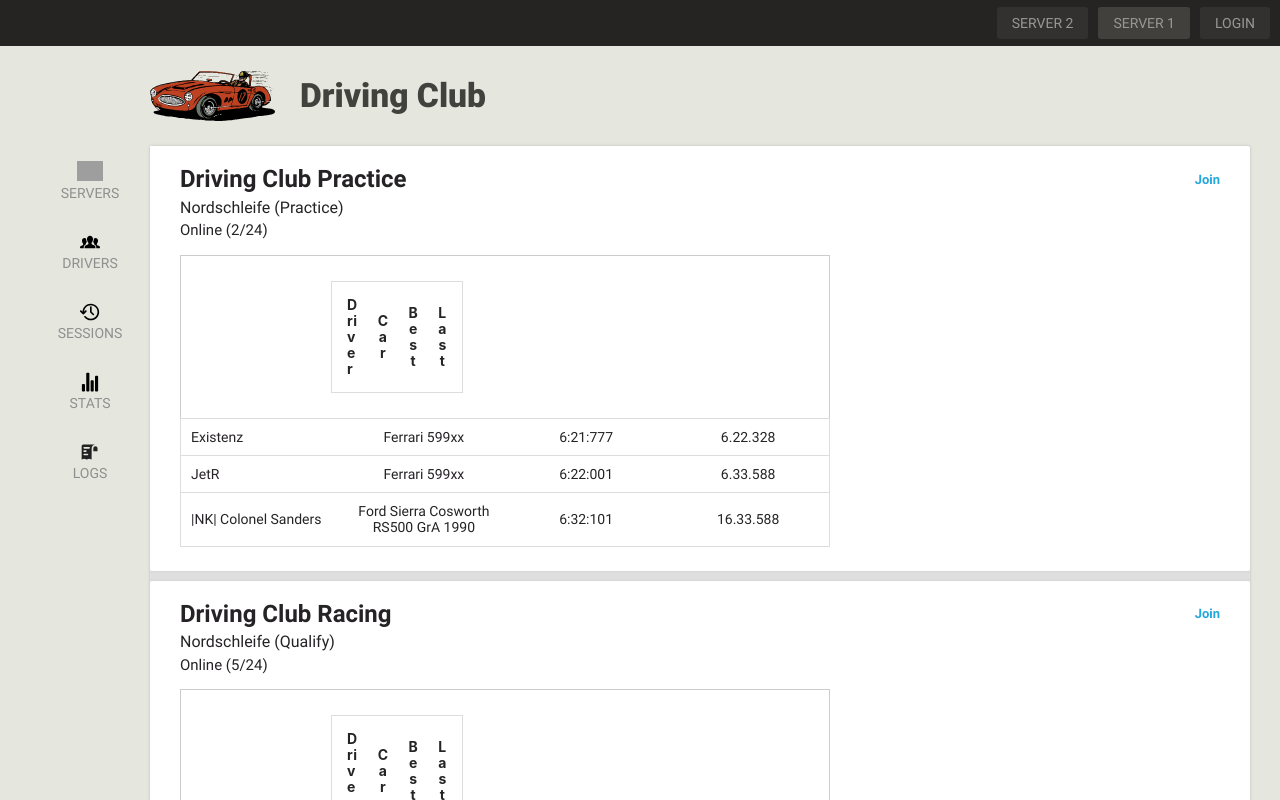
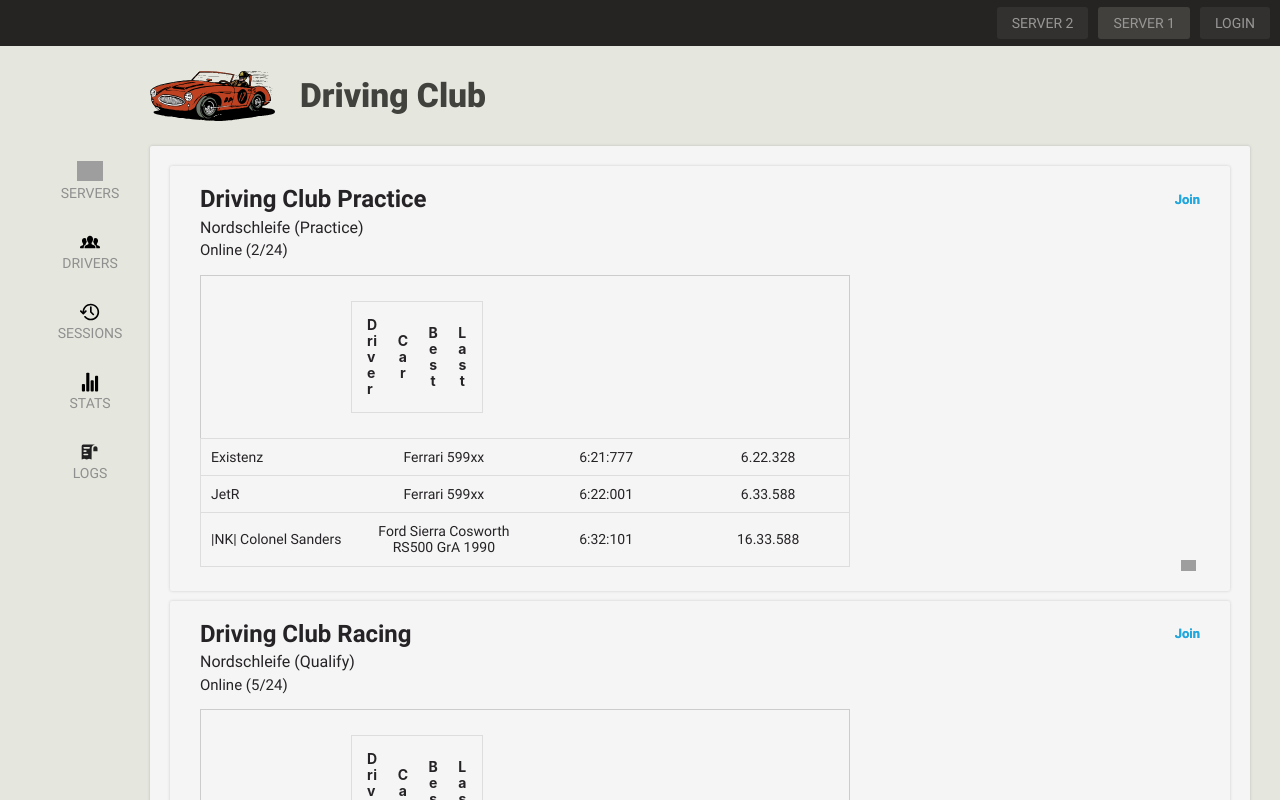
Before and after one commit to Mairo022/driveclub, a React (Vite) app: page / in a window 1280 px wide. Shown: the top 800 px of the page. Built offline with nearby package versions, Linux system fonts and the light colour scheme; grey boxes are pictures that could not be loaded.

Commit message:
Change root and nav background-colour, 'join' positioning, add dropdown button

```diff
--- a/src/components/ui/styles/navbar.scss
+++ b/src/components/ui/styles/navbar.scss
@@ -12,12 +12,12 @@
     border-bottom-left-radius: 3px;
     text-align: center;
     z-index: 1;
+    clip-path: inset(-3px 0 -3px -3px);
 
     &.active {
       color: #666666;
-      background-color: white;
+      background-color: #F5F5F5;
       box-shadow: -1px 0 3px #bababa;
-      clip-path: inset(-3px 0px -3px -3px);
     }
 
     &::before {
@@ -32,7 +32,7 @@
       transition: transform 250ms ease-in-out;
       transform: scaleX(0);
       transform-origin: right;
-      background-color: white;
+      background-color: #F5F5F5;
       border-top-left-radius: 3px;
       border-bottom-left-radius: 3px;
     }
@@ -42,7 +42,7 @@
     }
 
     &:hover {
-      background-color: white;
+      background-color: #F5F5F5;
       transition: 0.5s background-color ease-in-out ;
     }
 
--- a/src/layouts/styles/rootLayout.scss
+++ b/src/layouts/styles/rootLayout.scss
@@ -15,7 +15,7 @@
     min-width: 70vw;
     min-height: 800px;
     border-radius: 2px;
-    background-color: #DFDFDF;
+    background-color: #F5F5F5;
     box-shadow: 0 0 3px #bababa;
   }
 }
--- a/src/pages/servers/Servers.tsx
+++ b/src/pages/servers/Servers.tsx
@@ -9,6 +9,13 @@ export function Servers(): ReactElement {
         <article className="servers">{
             servers.map((server, i) => (
                 <div className="server" key={i}>
+                    <Link className="server__join" to="#">Join</Link>
+                    <img
+                        className="server__dropdown"
+                        src="http://cdn.onlinewebfonts.com/svg/img_295694.svg"
+                        alt="Arrow Icon"
+                        aria-hidden="true"
+                    />
                     <header className="server__header">
                         <h2 className="server__header__title">{server.name}</h2>
                         <Link className="server__header__join" to="#">Join</Link>
--- a/src/pages/servers/style/servers.scss
+++ b/src/pages/servers/style/servers.scss
@@ -1,16 +1,42 @@
 @import "src/assets/variables";
 
 .servers {
+  //display: flex;
+  flex-wrap: wrap;
   color: #262326;
   overflow: hidden;
+  padding: 20px;
+  gap: 20px;
 
   .server {
-    &:first-of-type { border-top-left-radius: 0; }
+    position: relative;
+    flex-grow: 1;
     border-radius: 2px;
     padding: 20px 30px;
-    background-color: white;
     margin-bottom: 10px;
     box-shadow: 0 0 3px #CCC;
+
+    &__dropdown {
+      position: absolute;
+      bottom: 20px;
+      right: 34px;
+      width: 15px;
+      transition: 0.2s ease;
+      cursor: pointer;
+    }
+
+    &__join {
+      position: absolute;
+      right: 30px;
+      font-family: Roboto Bold, $fonts_default;
+      font-size: 13px;
+      color: #23A7DC;
+      padding-top: 6.5px;
+
+      &:hover {
+        border-bottom: 1px solid #23A7DC;
+      }
+    }
 
     &__header {
       display: flex;
```
